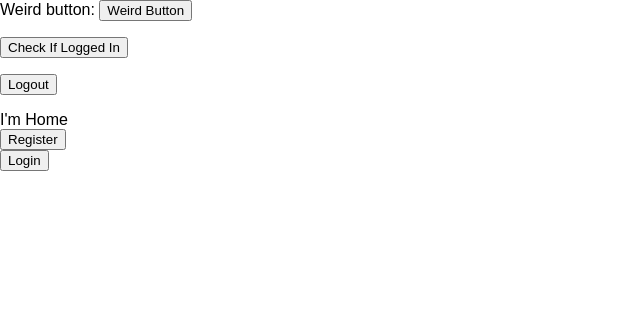
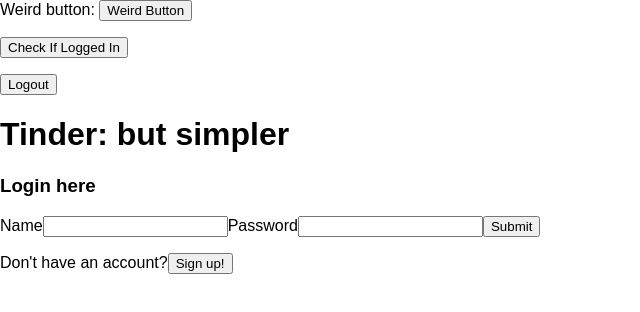
Before and after one commit to raksheen/dating-app, a React (Create React App) app in the folder tinder-react/: page / in a window 1280 px wide. Shown: the top 312 px of the page, without its empty margins (0-640 px from the left). Built offline with nearby package versions, Linux system fonts and the light colour scheme.

Commit message:
added some React components

```diff
--- a/tinder-react/src/App.js
+++ b/tinder-react/src/App.js
@@ -12,8 +12,24 @@
   // note that TokenService.save with the token is called
   // may also want to setState with the user data and
   // whether or not the user is logged in
+  constructor(props) {
+    super(props);
+    this.state = {
+      user: {},
+      logged: false,
+      users: []
+    };
+    this.register = this.register.bind(this);
+    this.login = this.login.bind(this);
+    this.logout = this.logout.bind(this);
+    this.checkLogin = this.checkLogin.bind(this);
+    this.updateUser = this.updateUser.bind(this);
+  }
+
+  componentDidMount() {}
 
   register(data) {
+    console.log("register data", data);
     axios("http://localhost:3000/users/", {
       method: "POST",
       data
@@ -50,6 +66,18 @@
     })
       .then(resp => console.log(resp))
       .catch(err => console.log(err));
+  }
+
+  updateUser(data) {
+    axios(`http://localhost:3000/users/${this.state.user.id}`, {
+      method: "PUT",
+      data
+    })
+      .then(resp => {
+        TokenService.save(resp.data.token);
+        this.setState({ user: resp.data.user });
+      })
+      .catch(err => console.log(`err: ${err}`));
   }
 
   // just delete the token
--- a/tinder-react/src/components/Home.js
+++ b/tinder-react/src/components/Home.js
@@ -1,23 +1,31 @@
 import React, { Component } from "react";
 import axios from "axios";
 import { Link } from "react-router-dom";
+import UserForm from "./UserForm";
 
 export default class Home extends Component {
   constructor(props) {
     super(props);
+    this.onSubmit = this.onSubmit.bind(this);
+  }
+
+  onSubmit(data) {
+    console.log(`handling submit: ${data}`);
+    this.props.submit(data);
   }
 
   render() {
     return (
-      <div>
-        <div>I'm Home</div>
-        <Link to="/register">
-          <button>Register</button>
-        </Link>
+      <div className="app-container">
+        <h1>Tinder: but simpler</h1>
+        <h3>Login here</h3>
+        <UserForm submit={this.onSubmit} />
+        <p>
+          Don't have an account?<Link to="/register">
+            <button>Sign up!</button>
+          </Link>
+        </p>
         <br />
-        <Link to="/login">
-          <button>Login</button>
-        </Link>
       </div>
     );
   }
```
